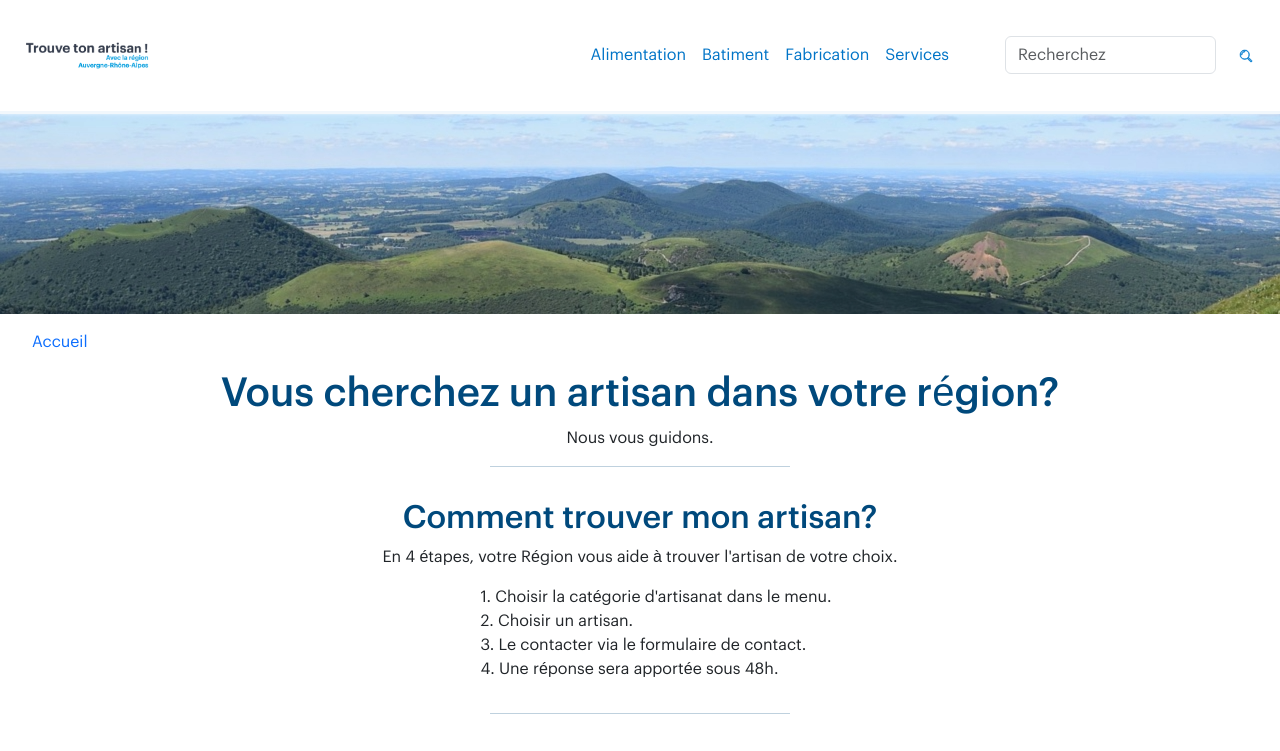
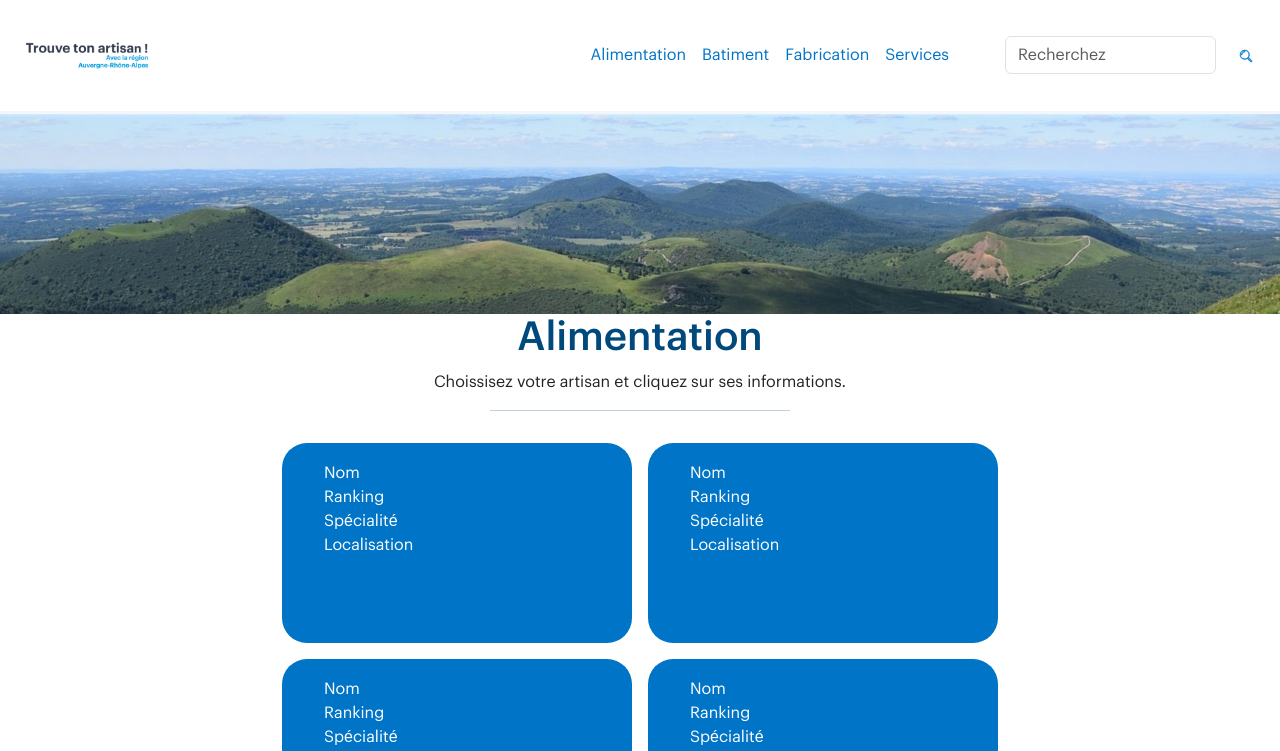
Before and after one commit to BenjCaro/Trouve-ton-artisan, a React (Create React App) app in the folder client/: page /categorie/alimentation in a window 1280 px wide. Shown: the top 751 px of the page. Built offline with nearby package versions, Linux system fonts and the light colour scheme.

Commit message:
mise en place page Categorie

```diff
--- a/client/src/App.js
+++ b/client/src/App.js
@@ -1,10 +1,13 @@
 /* ici mettre les imports des composants , .css, etc */
 import Home from './pages/Home';
+import Categorie from './pages/Categorie';
 
 function App() {
  return (
      <>
-      <Home/>
+        <Categorie/>
+
+
      </>
    );
 }
--- /dev/null
+++ b/client/src/components/Card.js
@@ -0,0 +1,29 @@
+
+
+
+const Card = () => {
+    return (
+        <>
+        <div className='d-flex .flex-row justify-content-center mb-3 gap-3'>
+            <div className='top-card'>
+                <ul className='card-infos mt-3 ms-2'>
+                    <li>Nom</li>
+                    <li>Ranking</li>
+                    <li>Spécialité</li>
+                    <li>Localisation</li>
+                </ul>
+            </div>
+            <div className='top-card'>
+                <ul className='card-infos mt-3 ms-2'>
+                    <li>Nom</li>
+                    <li>Ranking</li>
+                    <li>Spécialité</li>
+                    <li>Localisation</li>
+                </ul>
+            </div>
+        </div>
+        </>
+    );
+};
+
+export default Card;
--- a/client/src/components/Cards.js
+++ b/client/src/components/Homecards.js
@@ -1,7 +1,8 @@
 import gold from '../assets/logo/medal.svg';
 import silver from '../assets/logo/medal-silver.svg';
 import bronze from '../assets/logo/medal-bronze.svg';
-const Cards = () => {
+
+const Homecards = () => {
     return (
         <>
             <div className='bloc-cards container d-flex gap-3 justify-content-center mt-3 mb-5'>
@@ -37,4 +38,4 @@ const Cards = () => {
     );
 };
 
-export default Cards;
+export default Homecards;
--- /dev/null
+++ b/client/src/components/MainTitle.js
@@ -0,0 +1,18 @@
+
+
+const MainTitle = (props) => {
+    return (
+        <>
+
+        <h1 className='main-title text-center'>
+                {props.name}
+        </h1>
+        <p className='text-center' >
+                Choissisez votre artisan et cliquez sur ses informations.
+        </p>
+        <hr className='main-hr'/>
+        </>
+    )
+}
+
+export default MainTitle;
--- /dev/null
+++ b/client/src/pages/Categorie.js
@@ -0,0 +1,30 @@
+import Header from '../components/Header';
+import Breadcrumb from '../components/Breadcrumb';
+import Card from '../components/Card';
+import MainTitle from '../components/MainTitle';
+import Footer from '../components/Footer';
+
+
+
+
+const Categorie = () => {
+    return (
+        <>
+            <header>
+                 <Header/>
+            </header>
+            <main className='mb-3'>
+                {/* <Breadcrumb/> */}
+                <MainTitle name='Alimentation'/>
+                <section className='container mb-5'>
+                    <Card/>
+                    <Card/>
+                    <Card/>
+                 </section>
+            </main>
+            <Footer/>
+        </>
+    );
+};
+
+export default Categorie
--- a/client/src/pages/Home.js
+++ b/client/src/pages/Home.js
@@ -1,7 +1,8 @@
 import Header from '../components/Header';
 import Breadcrumb from '../components/Breadcrumb';
+import MainTitle from '../components/MainTitle';
 import Pictures from '../components/Pictures';
-import Cards from '../components/Cards';
+import Homecards from '../components/Homecards';
 import Footer from '../components/Footer';
 import hammer from '../assets/logo/hammer-blue.svg';
 
@@ -15,14 +16,8 @@ const Home = () => {
         </header>
         <main className='mb-3'>
             <Breadcrumb/>
-            <h1 className='main-title text-center'>
-                Vous cherchez un artisan dans votre région?
-            </h1>
-             <p className='text-center' >
-                Nous vous guidons.
-             </p>
-             <hr className='main-hr'/>
-             <section className='mb-3'>
+            <MainTitle name='Accueil'/>
+            <section className='mb-3'>
                 <h2 className='section-title text-center'>
                     Comment trouver mon artisan?
                 </h2>
@@ -47,16 +42,16 @@ const Home = () => {
                 </div>
                 <hr className='main-hr'/>
                 <Pictures/>
-             </section>
-             <hr className='main-hr remove-hr'/>
-             <section className='mb-3'>
+            </section>
+            <hr className='main-hr remove-hr'/>
+            <section className='mb-3'>
                 <h2 className='section-title text-center mt-3 mb-4'>Top 3 des Artisans du mois
                     <span className='ms-3'>
                         <img src={hammer}/>
                     </span>
                 </h2>
-                <Cards/>
-             </section>
+                <Homecards/>
+            </section>
          </main>
          <Footer/>
         </>
```
